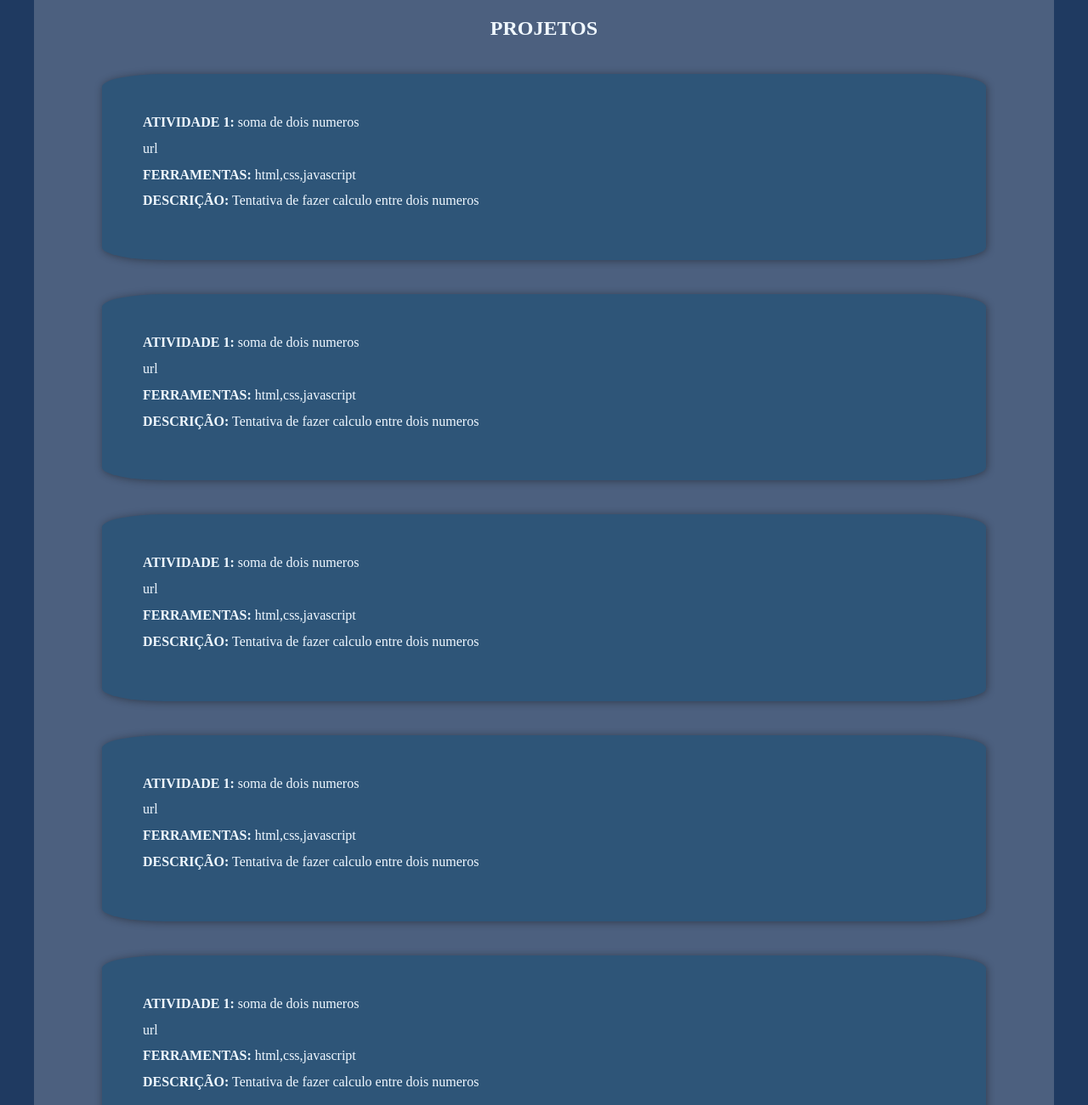
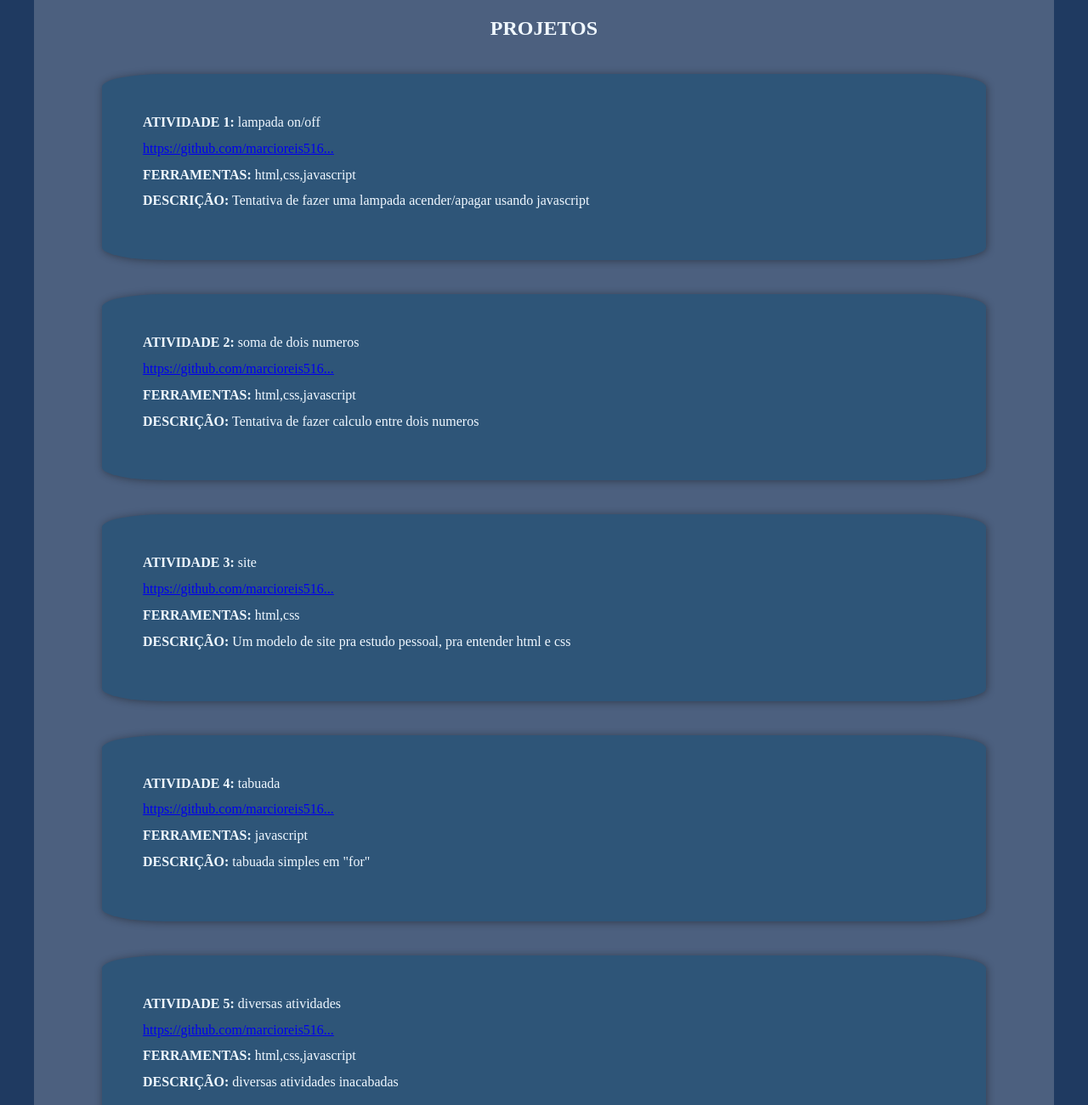
Before and after one commit to marcioreis516/testes-iniciais, a plain HTML site: page por.html in a window 1280 px wide. Shown: the part 220-1520 px from the top of the page at 85% size. Drawn offline with Linux system fonts and the light colour scheme.

Commit message:
atualizacao de html

```diff
--- a/por.css
+++ b/por.css
@@ -35,8 +35,15 @@ main{
 
 }
 .s1-in:hover{
+    transform: scale(1.02);
+    transition: 0.5s;
+    background-color:  rgb(42, 78, 110);
+    color: rgb(208, 208, 208);
+}
+a:hover{
+    transition: 0,6s;
+    color: aliceblue;
 
-animation: backwards;
 }
 
 .s1-in p{
--- a/por.html
+++ b/por.html
@@ -19,18 +19,18 @@
         <h1>PROJETOS</h1>
         <section class="s1-in">
           <p><strong>ATIVIDADE 1:</strong>
-          soma de dois numeros</p>
-          <p><a href="#"></a>url</p>
+          lampada on/off</p>
+          <p><a href="https://testelampada01.netlify.app/">https://github.com/marcioreis516...</a></p>
           <p> <STRong>FERRAMENTAS:</STRong>
           html,css,javascript</p>
           <p><strong>DESCRIÇÃO:</strong>
-          Tentativa de fazer calculo entre dois numeros</p>
+          Tentativa de fazer uma lampada acender/apagar usando javascript</p>
         </section>
 
           <section class="s1-in">
-            <p><strong>ATIVIDADE 1:</strong>
+            <p><strong>ATIVIDADE 2:</strong>
             soma de dois numeros</p>
-            <p><a href="#"></a>url</p>
+            <p><a href="https://github.com/marcioreis516/testes-iniciais/tree/c98b3c09a7750ed5d544faae157cd0e7f238a4ed/soma%20de%202">https://github.com/marcioreis516...</a></p>
             <p> <STRong>FERRAMENTAS:</STRong>
             html,css,javascript</p>
             <p><strong>DESCRIÇÃO:</strong>
@@ -38,33 +38,33 @@
           </section>
 
             <section class="s1-in">
-              <p><strong>ATIVIDADE 1:</strong>
-              soma de dois numeros</p>
-              <p><a href="#"></a>url</p>
+              <p><strong>ATIVIDADE 3:</strong>
+              site</p>
+              <p><a href="https://cosmic-douhua-63cbba.netlify.app/">https://github.com/marcioreis516...</a></p>
               <p> <STRong>FERRAMENTAS:</STRong>
-              html,css,javascript</p>
+              html,css</p>
               <p><strong>DESCRIÇÃO:</strong>
-              Tentativa de fazer calculo entre dois numeros</p>
+              Um modelo de site pra estudo pessoal, pra entender html e css</p>
             </section>
 
               <section class="s1-in">
-                <p><strong>ATIVIDADE 1:</strong>
-                soma de dois numeros</p>
-                <p><a href="#"></a>url</p>
+                <p><strong>ATIVIDADE 4:</strong>
+                tabuada</p>
+                <p><a href="https://github.com/marcioreis516/testes-iniciais/blob/c98b3c09a7750ed5d544faae157cd0e7f238a4ed/atividades/at1.js">https://github.com/marcioreis516...</a></p>
                 <p> <STRong>FERRAMENTAS:</STRong>
-                html,css,javascript</p>
+                javascript</p>
                 <p><strong>DESCRIÇÃO:</strong>
-                Tentativa de fazer calculo entre dois numeros</p>
+                tabuada simples em "for"</p>
               </section>
 
                 <section class="s1-in">
-                  <p><strong>ATIVIDADE 1:</strong>
-                  soma de dois numeros</p>
-                  <p><a href="#"></a>url</p>
+                  <p><strong>ATIVIDADE 5:</strong>
+                  diversas atividades</p>
+                  <p><a href="https://github.com/marcioreis516/testes-iniciais">https://github.com/marcioreis516...</a></p>
                   <p> <STRong>FERRAMENTAS:</STRong>
                   html,css,javascript</p>
                   <p><strong>DESCRIÇÃO:</strong>
-                  Tentativa de fazer calculo entre dois numeros</p>
+                  diversas atividades inacabadas</p>
                 </section>
 
                   <section class="s1-in">
```
Also changed, not shown: site/index.html (renamed from site/principal.html).
